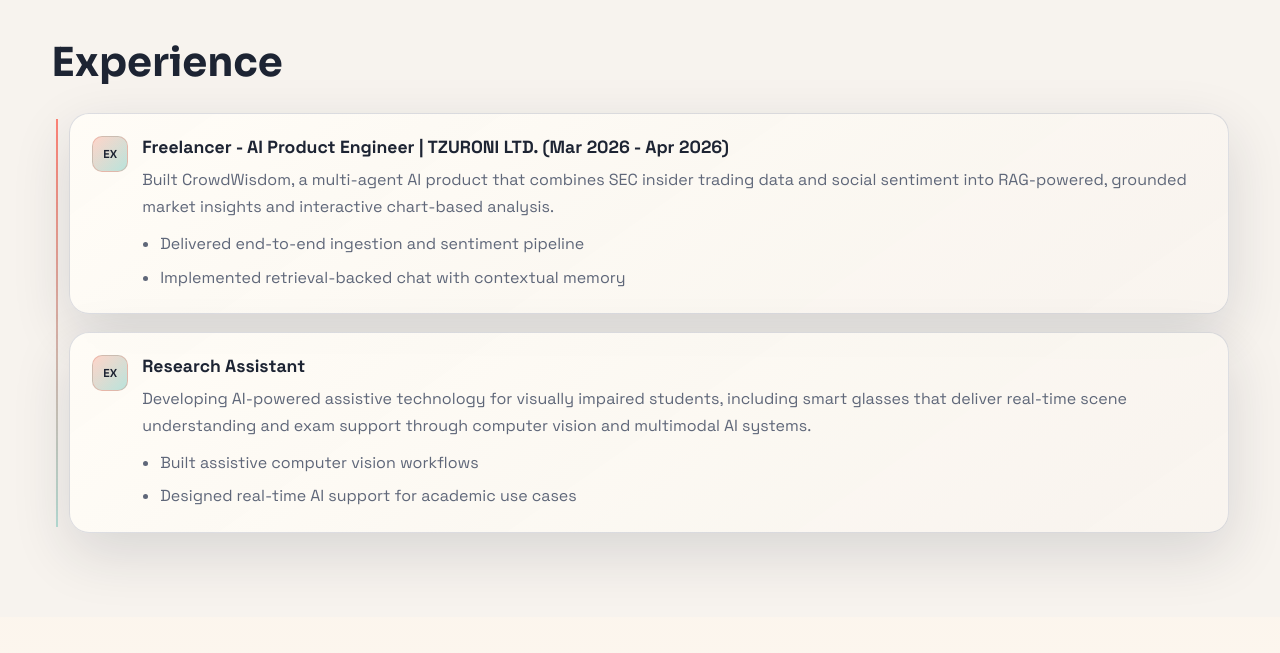
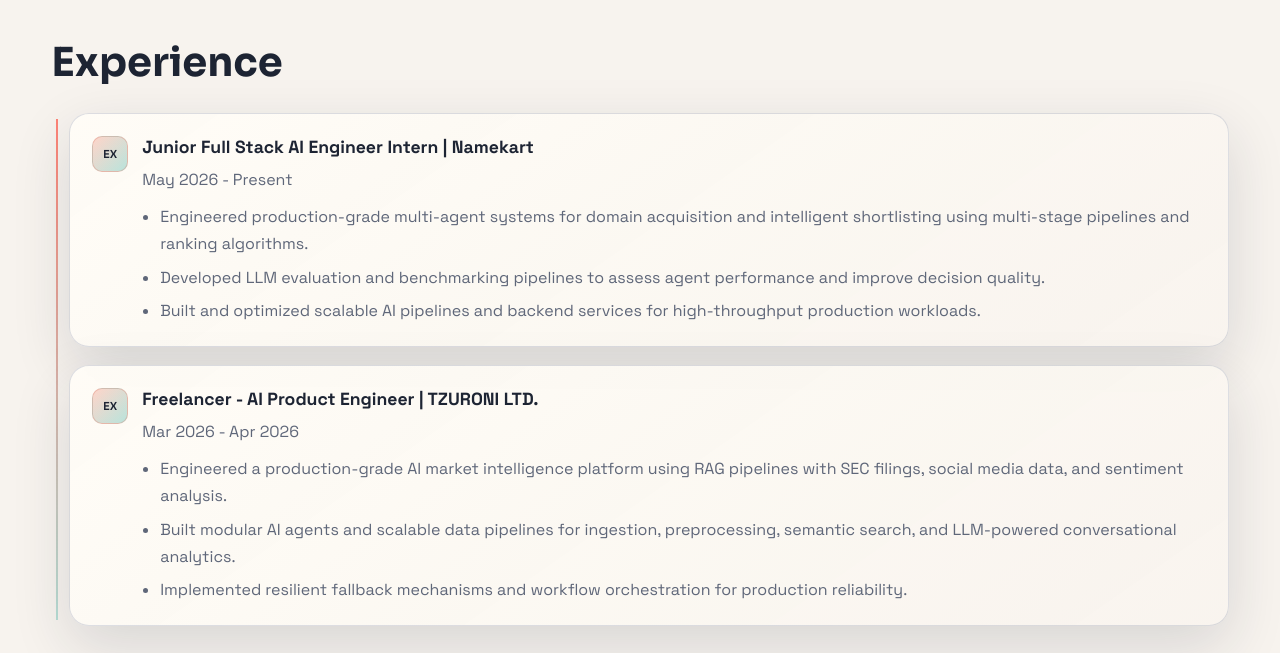
Before and after one commit to dipanshuchoudhary-data/My_portfolio, a React (Vite) app: page / in a window 1280 px wide. Shown: the part 800-1453 px from the top of the page. Built offline with nearby package versions, Linux system fonts and the light colour scheme.

Commit message:
feat: add Namekart internship and update work experience

```diff
--- a/src/App.tsx
+++ b/src/App.tsx
@@ -74,16 +74,22 @@ const skillCategories: SkillCategory[] = [
 
 const experiences: ExperienceItem[] = [
   {
-    title: "Freelancer - AI Product Engineer | TZURONI LTD. (Mar 2026 - Apr 2026)",
-    description:
-      "Built CrowdWisdom, a multi-agent AI product that combines SEC insider trading data and social sentiment into RAG-powered, grounded market insights and interactive chart-based analysis.",
-    highlights: ["Delivered end-to-end ingestion and sentiment pipeline", "Implemented retrieval-backed chat with contextual memory"]
+    title: "Junior Full Stack AI Engineer Intern | Namekart",
+    description: "May 2026 - Present",
+    highlights: [
+      "Engineered production-grade multi-agent systems for domain acquisition and intelligent shortlisting using multi-stage pipelines and ranking algorithms.",
+      "Developed LLM evaluation and benchmarking pipelines to assess agent performance and improve decision quality.",
+      "Built and optimized scalable AI pipelines and backend services for high-throughput production workloads."
+    ]
   },
   {
-    title: "Research Assistant",
-    description:
-      "Developing AI-powered assistive technology for visually impaired students, including smart glasses that deliver real-time scene understanding and exam support through computer vision and multimodal AI systems.",
-    highlights: ["Built assistive computer vision workflows", "Designed real-time AI support for academic use cases"]
+    title: "Freelancer - AI Product Engineer | TZURONI LTD.",
+    description: "Mar 2026 - Apr 2026",
+    highlights: [
+      "Engineered a production-grade AI market intelligence platform using RAG pipelines with SEC filings, social media data, and sentiment analysis.",
+      "Built modular AI agents and scalable data pipelines for ingestion, preprocessing, semantic search, and LLM-powered conversational analytics.",
+      "Implemented resilient fallback mechanisms and workflow orchestration for production reliability."
+    ]
   }
 ];
 
```
Also changed, not shown: src/data/portfolio.ts (+11 -4 lines).
